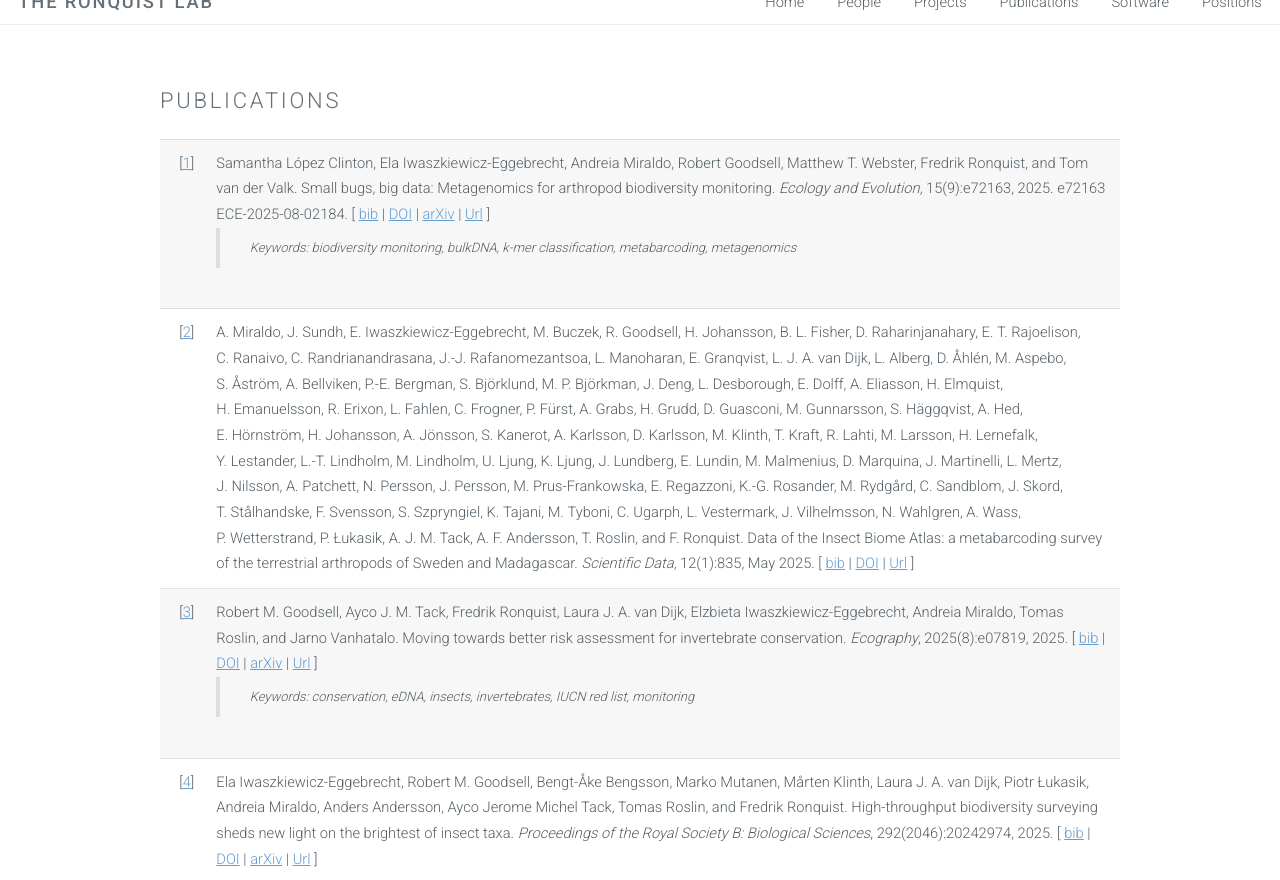
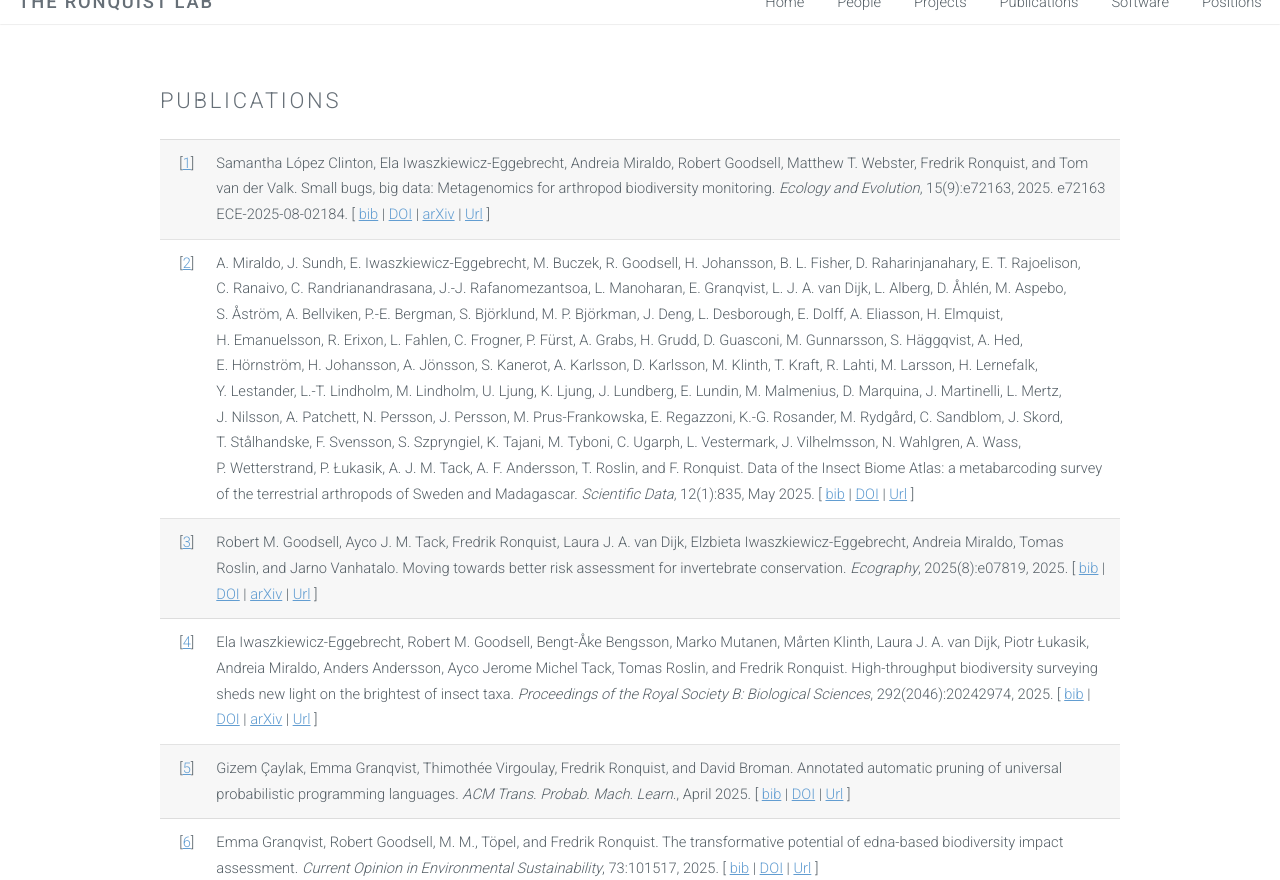
Before and after one commit to ronquistlab/ronquistlab.github.io, a Jekyll site: the page built from publications.html, in a window 1280 px wide and 900 px high, scrolled down 439 px, cut to the strip 20-900 px from the top of the window. Built offline with Jekyll 4.4.1, drawn with Linux system fonts in a browser that asks for light colours.

Commit message:
Updated publications

```diff
--- a/pub.bib
+++ b/pub.bib
@@ -13,7 +13,6 @@ journal = {Ecology and Evolution},
 volume = {15},
 number = {9},
 pages = {e72163},
-keywords = {biodiversity monitoring, bulkDNA, k-mer classification, metabarcoding, metagenomics},
 doi = {https://doi.org/10.1002/ece3.72163},
 url = {https://onlinelibrary.wiley.com/doi/abs/10.1002/ece3.72163},
 eprint = {https://onlinelibrary.wiley.com/doi/pdf/10.1002/ece3.72163},
@@ -42,7 +41,6 @@ journal = {Ecography},
 volume = {2025},
 number = {8},
 pages = {e07819},
-keywords = {conservation, eDNA, insects, invertebrates, IUCN red list, monitoring},
 doi = {https://doi.org/10.1002/ecog.07819},
 url = {https://nsojournals.onlinelibrary.wiley.com/doi/abs/10.1002/ecog.07819},
 eprint = {https://nsojournals.onlinelibrary.wiley.com/doi/pdf/10.1002/ecog.07819},
--- a/pub.html
+++ b/pub.html
@@ -31,9 +31,6 @@ Samantha López&nbsp;Clinton, Ela Iwaszkiewicz-Eggebrecht, Andreia Miraldo, Robe
 <a href="https://doi.org/10.1002/ece3.72163">DOI</a>&nbsp;|
 <a href="http://arxiv.org/abs/https://onlinelibrary.wiley.com/doi/pdf/10.1002/ece3.72163">arXiv</a>&nbsp;|
 <a href="https://onlinelibrary.wiley.com/doi/abs/10.1002/ece3.72163">Url</a>&nbsp;]
-<blockquote><font size="-1">
-Keywords: biodiversity monitoring, bulkDNA, k-mer classification, metabarcoding, metagenomics
-</font></blockquote>
 
 </td>
 </tr>
@@ -86,9 +83,6 @@ Robert&nbsp;M. Goodsell, Ayco J.&nbsp;M. Tack, Fredrik Ronquist, Laura J.&nbsp;A
 <a href="https://doi.org/10.1002/ecog.07819">DOI</a>&nbsp;|
 <a href="http://arxiv.org/abs/https://nsojournals.onlinelibrary.wiley.com/doi/pdf/10.1002/ecog.07819">arXiv</a>&nbsp;|
 <a href="https://nsojournals.onlinelibrary.wiley.com/doi/abs/10.1002/ecog.07819">Url</a>&nbsp;]
-<blockquote><font size="-1">
-Keywords: conservation, eDNA, insects, invertebrates, IUCN red list, monitoring
-</font></blockquote>
 
 </td>
 </tr>
--- a/pub_bib.html
+++ b/pub_bib.html
@@ -15,7 +15,6 @@
   volume = {15},
   number = {9},
   pages = {e72163},
-  keywords = {biodiversity monitoring, bulkDNA, k-mer classification, metabarcoding, metagenomics},
   doi = {https://doi.org/10.1002/ece3.72163},
   url = {https://onlinelibrary.wiley.com/doi/abs/10.1002/ece3.72163},
   eprint = {https://onlinelibrary.wiley.com/doi/pdf/10.1002/ece3.72163},
@@ -48,7 +47,6 @@
   volume = {2025},
   number = {8},
   pages = {e07819},
-  keywords = {conservation, eDNA, insects, invertebrates, IUCN red list, monitoring},
   doi = {https://doi.org/10.1002/ecog.07819},
   url = {https://nsojournals.onlinelibrary.wiley.com/doi/abs/10.1002/ecog.07819},
   eprint = {https://nsojournals.onlinelibrary.wiley.com/doi/pdf/10.1002/ecog.07819},
--- a/publications.html
+++ b/publications.html
@@ -34,9 +34,6 @@ layout: default
   <a href="https://doi.org/10.1002/ece3.72163">DOI</a>&nbsp;|
   <a href="http://arxiv.org/abs/https://onlinelibrary.wiley.com/doi/pdf/10.1002/ece3.72163">arXiv</a>&nbsp;|
   <a href="https://onlinelibrary.wiley.com/doi/abs/10.1002/ece3.72163">Url</a>&nbsp;]
-  <blockquote><font size="-1">
-  Keywords: biodiversity monitoring, bulkDNA, k-mer classification, metabarcoding, metagenomics
-  </font></blockquote>
 
   </td>
   </tr>
@@ -89,9 +86,6 @@ layout: default
   <a href="https://doi.org/10.1002/ecog.07819">DOI</a>&nbsp;|
   <a href="http://arxiv.org/abs/https://nsojournals.onlinelibrary.wiley.com/doi/pdf/10.1002/ecog.07819">arXiv</a>&nbsp;|
   <a href="https://nsojournals.onlinelibrary.wiley.com/doi/abs/10.1002/ecog.07819">Url</a>&nbsp;]
-  <blockquote><font size="-1">
-  Keywords: conservation, eDNA, insects, invertebrates, IUCN red list, monitoring
-  </font></blockquote>
 
   </td>
   </tr>
```
